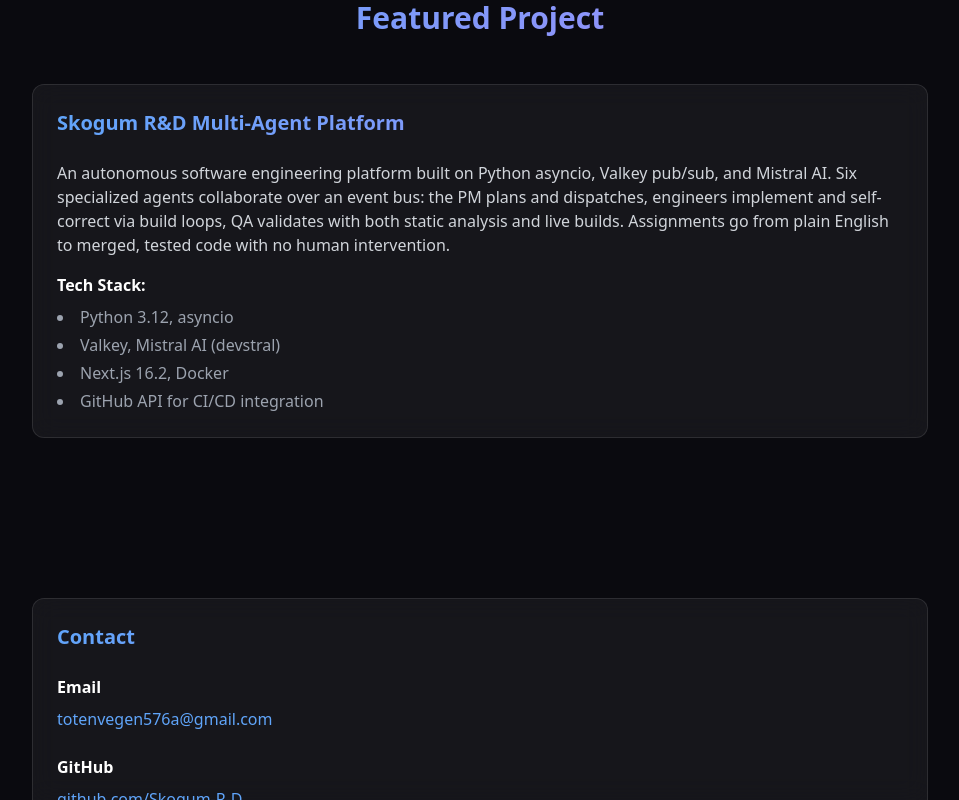
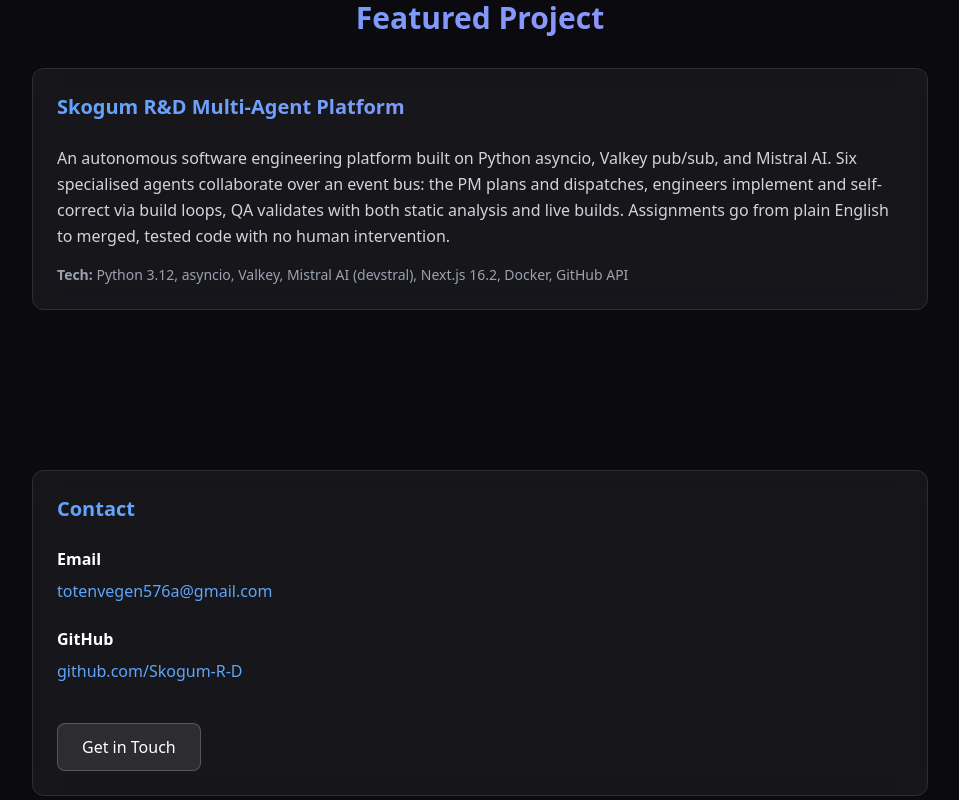
Before and after one commit to Skogum-R-D/simen-portfolio, a Next.js app: page / in a window 1280 px wide. Shown: the part 1552-2352 px from the top of the page, without its empty margins (160-1119 px from the left). Built offline with nearby package versions, Linux system fonts and the light colour scheme.

Commit message:
Add projects section

```diff
--- a/components/projects.tsx
+++ b/components/projects.tsx
@@ -6,19 +6,17 @@
   return (
     <motion.section
       id="projects"
-      initial={{ opacity: 0 }}
-      whileInView={{ opacity: 1 }}
-      viewport={{ once: true }}
-      transition={{ duration: 0.6 }}
+      initial={{ opacity: 0, y: 20 }}
+      animate={{ opacity: 1, y: 0 }}
+      transition={{ duration: 0.5 }}
       className="py-20 px-4"
     >
       <div className="max-w-4xl mx-auto">
         <motion.h2
-          initial={{ y: 20, opacity: 0 }}
-          whileInView={{ y: 0, opacity: 1 }}
-          viewport={{ once: true }}
-          transition={{ duration: 0.5 }}
-          className="text-3xl font-bold gradient-text text-center mb-12"
+          initial={{ opacity: 0, y: 10 }}
+          animate={{ opacity: 1, y: 0 }}
+          transition={{ delay: 0.2, duration: 0.5 }}
+          className="text-3xl font-bold gradient-text mb-8 text-center"
         >
           Featured Project
         </motion.h2>
@@ -26,19 +24,23 @@
           <CardHeader>
             <CardTitle>Skogum R&D Multi-Agent Platform</CardTitle>
           </CardHeader>
-          <CardContent className="space-y-4 text-gray-300">
-            <p>
-              An autonomous software engineering platform built on Python asyncio, Valkey pub/sub, and Mistral AI. Six specialized agents collaborate over an event bus: the PM plans and dispatches, engineers implement and self-correct via build loops, QA validates with both static analysis and live builds. Assignments go from plain English to merged, tested code with no human intervention.
-            </p>
-            <div className="mt-6">
-              <h4 className="font-semibold text-white mb-2">Tech Stack:</h4>
-              <ul className="list-disc list-inside space-y-1 text-gray-400">
-                <li>Python 3.12, asyncio</li>
-                <li>Valkey, Mistral AI (devstral)</li>
-                <li>Next.js 16.2, Docker</li>
-                <li>GitHub API for CI/CD integration</li>
-              </ul>
-            </div>
+          <CardContent>
+            <motion.p
+              initial={{ opacity: 0, y: 10 }}
+              animate={{ opacity: 1, y: 0 }}
+              transition={{ delay: 0.4, duration: 0.5 }}
+              className="text-gray-300 leading-relaxed mb-4"
+            >
+              An autonomous software engineering platform built on Python asyncio, Valkey pub/sub, and Mistral AI. Six specialised agents collaborate over an event bus: the PM plans and dispatches, engineers implement and self-correct via build loops, QA validates with both static analysis and live builds. Assignments go from plain English to merged, tested code with no human intervention.
+            </motion.p>
+            <motion.p
+              initial={{ opacity: 0, y: 10 }}
+              animate={{ opacity: 1, y: 0 }}
+              transition={{ delay: 0.6, duration: 0.5 }}
+              className="text-gray-400 text-sm"
+            >
+              <strong>Tech:</strong> Python 3.12, asyncio, Valkey, Mistral AI (devstral), Next.js 16.2, Docker, GitHub API
+            </motion.p>
           </CardContent>
         </Card>
       </div>
```
